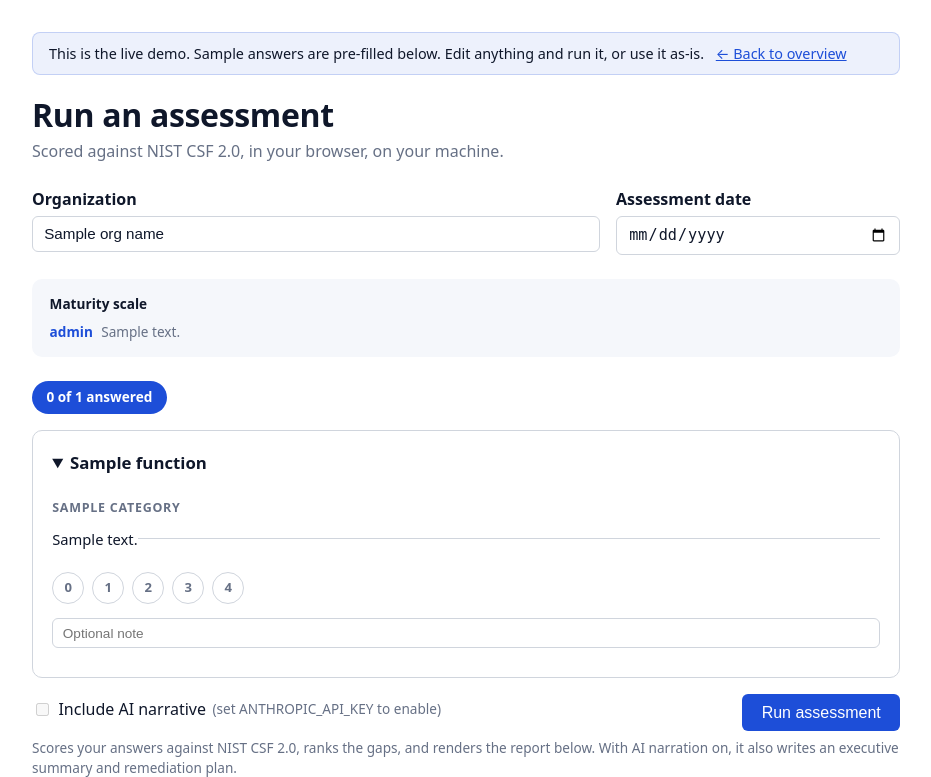
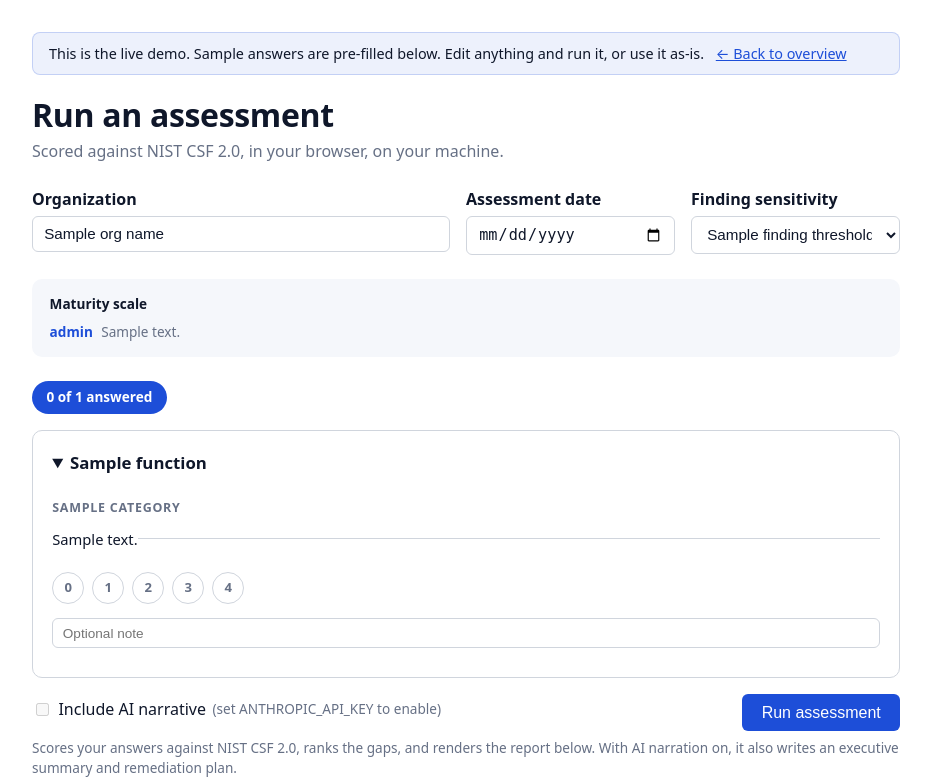
Before and after one commit to Barak-Nisim/risklens, a FastAPI app: template risklens/web/templates/app_form.html in a window 1280 px wide. Shown: the part 75-852 px from the top of the page, without its empty margins (174-1105 px from the left). Run offline with FastAPI, Linux system fonts and the light colour scheme; the template is opened without the code that fills it: most values are stand-ins (such as "Sample title", 1, 10 or a date in 2020).

Commit message:
Expose finding sensitivity (--threshold) as a web form field
Assessment.finding_threshold is now a real field (default preserved so
older answer files and YAML round-trip unaffected -- see loader.py), not
a value passed around separately from the assessment it scores. That
matters because RiskLens re-scores the same assessment repeatedly
(recording or clearing a decision, simulating a fix, exporting to Jira)
from its round-tripped answers_yaml; before this, every one of those
re-scores silently reused DEFAULT_FINDING_THRESHOLD regardless of what
was chosen at submission time.

Web: a "Finding sensitivity" dropdown on the questionnaire (Lenient /
Standard / Strict / Very strict, built from MATURITY_LEVELS via the new
finding_sensitivity_label() so the label can't drift from the labels
shown on each answered question) sits next to org name and date. Every
route that scores an assessment now reads assessment.finding_threshold
instead of hardcoding the default. The report header shows which
sensitivity was used, in both the web report and the CLI's Markdown
output.

CLI: --threshold keeps its full float range. Caught and fixed a real bug
while wiring the report line in: the CLI loaded the assessment, scored it
with --threshold, but the report's "Finding Sensitivity" line read the
threshold still stored on the *loaded* Assessment object -- the file's
value, not --threshold -- so the two could silently disagree. Fixed by
updating the assessment's own field to match what --threshold actually
scored with, and covered by a regression test.

Co-Authored-By: Claude Sonnet 5 <noreply@anthropic.com>
Claude-Session: https://claude.ai/code/session_012X5xHmks8WmprBWLJg3Qhz

```diff
--- a/risklens/cli.py
+++ b/risklens/cli.py
@@ -5,6 +5,7 @@ from __future__ import annotations
 import argparse
 import datetime as dt
 import sys
+from dataclasses import replace
 from pathlib import Path
 
 from risklens.dashboard import build_executive_view
@@ -89,6 +90,11 @@ def _build_parser() -> argparse.ArgumentParser:
 
 def _run_assess(args: argparse.Namespace) -> int:
     assessment = load_assessment(args.answers)
+    # --threshold is authoritative for this run regardless of what the answers
+    # file itself carries, so the assessment stored on the result (and used
+    # for the report's "Finding Sensitivity" line) matches what was actually
+    # scored, not a stale value from the file.
+    assessment = replace(assessment, finding_threshold=args.threshold)
     framework = load_framework(args.framework or assessment.framework_id)
     result = score_assessment(framework, assessment, finding_threshold=args.threshold)
 
--- a/risklens/loader.py
+++ b/risklens/loader.py
@@ -7,7 +7,15 @@ from pathlib import Path
 
 import yaml
 
-from risklens.models import Answer, Assessment, Category, Framework, Function, Question
+from risklens.models import (
+    DEFAULT_FINDING_THRESHOLD,
+    Answer,
+    Assessment,
+    Category,
+    Framework,
+    Function,
+    Question,
+)
 
 BUILTIN_FRAMEWORKS = {"nist_csf"}
 
@@ -80,6 +88,8 @@ def parse_assessment(yaml_text: str) -> Assessment:
         date=raw.get("date", ""),
         framework_id=raw.get("framework", "nist_csf"),
         answers=answers,
+        # older assessment files predate this field
+        finding_threshold=float(raw.get("finding_threshold", DEFAULT_FINDING_THRESHOLD)),
     )
 
 
@@ -96,6 +106,7 @@ def dump_assessment(assessment: Assessment) -> str:
         "org_name": assessment.org_name,
         "date": assessment.date,
         "framework": assessment.framework_id,
+        "finding_threshold": assessment.finding_threshold,
         "answers": answers_raw,
     }
     return yaml.safe_dump(raw, sort_keys=False, allow_unicode=True)
--- a/risklens/report/markdown.py
+++ b/risklens/report/markdown.py
@@ -4,7 +4,7 @@ from __future__ import annotations
 
 from risklens.dashboard import ExecutiveView, enrich_executive_view
 from risklens.models import ScoreResult
-from risklens.scoring import tier_for_score
+from risklens.scoring import finding_sensitivity_label, tier_for_score
 
 
 def render(
@@ -19,7 +19,8 @@ def render(
     lines.append("")
     lines.append(f"**Date:** {a.date or 'n/a'}  ")
     lines.append(f"**Framework:** {result.framework.name}  ")
-    lines.append(f"**Overall Score:** {result.overall_score:.2f} / 4.0 ({result.tier})")
+    lines.append(f"**Overall Score:** {result.overall_score:.2f} / 4.0 ({result.tier})  ")
+    lines.append(f"**Finding Sensitivity:** {finding_sensitivity_label(a.finding_threshold)}")
     lines.append("")
 
     if executive_view is not None:
--- a/risklens/scoring.py
+++ b/risklens/scoring.py
@@ -20,6 +20,8 @@ Scoring model:
 from __future__ import annotations
 
 from risklens.models import (
+    DEFAULT_FINDING_THRESHOLD,
+    MATURITY_LEVELS,
     Answer,
     Assessment,
     CategoryScore,
@@ -31,7 +33,6 @@ from risklens.models import (
 )
 
 MAX_SCORE = 4.0
-DEFAULT_FINDING_THRESHOLD = 2.0
 
 TIER_BOUNDARIES = (
     (0.8, "Initial"),
@@ -47,6 +48,22 @@ def tier_for_score(score: float) -> str:
         if score < boundary:
             return tier
     return "Optimized"
+
+
+# The four presets app_form.html's dropdown offers, each with a plain-English
+# intensity name; the CLI's --threshold accepts any float, so a value outside
+# this set gets a generic "Custom" label rather than a guessed nearest match.
+_SENSITIVITY_NAMES = {1.0: "Lenient", 2.0: "Standard", 3.0: "Strict", 4.0: "Very strict"}
+
+
+def finding_sensitivity_label(threshold: float) -> str:
+    """Human label for a finding_threshold value, e.g. 'Standard (below
+    "Defined")' -- built from MATURITY_LEVELS so it can't drift from the
+    labels shown on each answered question."""
+    name = _SENSITIVITY_NAMES.get(threshold, "Custom")
+    if 0 < threshold <= MAX_SCORE:
+        return f'{name} (below "{MATURITY_LEVELS[int(threshold)]}")'
+    return f"{name} ({threshold:.1f})"
 
 
 def _weighted_average(scored_weights: list[tuple[float, float]]) -> float:
--- a/risklens/web/app.py
+++ b/risklens/web/app.py
@@ -24,7 +24,12 @@ from risklens.loader import dump_assessment, load_assessment, load_framework, pa
 from risklens.models import Answer, Assessment
 from risklens.report.jira_csv import FIELDNAMES as JIRA_FIELDNAMES
 from risklens.report.jira_csv import build_rows as build_jira_rows
-from risklens.scoring import DEFAULT_FINDING_THRESHOLD, score_assessment, tier_for_score
+from risklens.scoring import (
+    DEFAULT_FINDING_THRESHOLD,
+    finding_sensitivity_label,
+    score_assessment,
+    tier_for_score,
+)
 from risklens.simulate import simulate_improvement
 
 WEB_DIR = Path(__file__).parent
@@ -42,12 +47,31 @@ def _sample_prefill() -> dict:
             "org_name": sample.org_name,
             "date": sample.date,
             "answers": sample.answers,
+            "finding_threshold": sample.finding_threshold,
         }
-    return {"org_name": "", "date": "", "answers": {}}
+    return {
+        "org_name": "",
+        "date": "",
+        "answers": {},
+        "finding_threshold": DEFAULT_FINDING_THRESHOLD,
+    }
 
 
 def _ai_available() -> bool:
     return bool(os.environ.get("ANTHROPIC_API_KEY"))
+
+
+def _parse_threshold(raw: str | None) -> float:
+    """Finding sensitivity from the questionnaire form: falls back to the
+    default for a blank or unparsable value, and is clamped to the 0-4
+    maturity scale rather than trusting an out-of-range number through."""
+    if not raw:
+        return DEFAULT_FINDING_THRESHOLD
+    try:
+        value = float(raw)
+    except ValueError:
+        return DEFAULT_FINDING_THRESHOLD
+    return max(0.0, min(4.0, value))
 
 
 @app.get("/", response_class=HTMLResponse)
@@ -77,6 +101,10 @@ def app_form(request: Request):
             "org_name": prefill["org_name"],
             "date": prefill["date"],
             "prefill_answers": prefill["answers"],
+            "finding_threshold": prefill["finding_threshold"],
+            "finding_threshold_options": [
+                (value, finding_sensitivity_label(value)) for value in (1.0, 2.0, 3.0, 4.0)
+            ],
             "ai_available": _ai_available(),
             "error": None,
         },
@@ -101,8 +129,11 @@ async def assess(request: Request):
         date=str(form.get("date") or ""),
         framework_id="nist_csf",
         answers=answers,
+        finding_threshold=_parse_threshold(form.get("finding_threshold")),
     )
-    result = score_assessment(framework, assessment, finding_threshold=DEFAULT_FINDING_THRESHOLD)
+    result = score_assessment(
+        framework, assessment, finding_threshold=assessment.finding_threshold
+    )
     answers_yaml = dump_assessment(assessment)
     history = record_snapshot(result)
 
@@ -122,6 +153,7 @@ async def assess(request: Request):
             "result": result,
             "ai_narrative": ai_narrative,
             "tier_for_score": tier_for_score,
+            "finding_sensitivity_label": finding_sensitivity_label,
             "answers_yaml": answers_yaml,
             "history": history,
             "decisions": decisions,
@@ -136,7 +168,9 @@ def _render_report_with_decisions(request: Request, answers_yaml: str) -> HTMLRe
     no other persistent URL to redirect back to."""
     assessment = parse_assessment(answers_yaml)
     framework = load_framework(assessment.framework_id)
-    result = score_assessment(framework, assessment, finding_threshold=DEFAULT_FINDING_THRESHOLD)
+    result = score_assessment(
+        framework, assessment, finding_threshold=assessment.finding_threshold
+    )
     decisions = load_decisions(assessment.org_name)
 
     return templates.TemplateResponse(
@@ -146,6 +180,7 @@ def _render_report_with_decisions(request: Request, answers_yaml: str) -> HTMLRe
             "result": result,
             "ai_narrative": None,
             "tier_for_score": tier_for_score,
+            "finding_sensitivity_label": finding_sensitivity_label,
             "answers_yaml": answers_yaml,
             "history": [],
             "decisions": decisions,
@@ -190,7 +225,12 @@ async def simulate(request: Request):
 
     assessment = parse_assessment(answers_yaml)
     framework = load_framework(assessment.framework_id)
-    sim = simulate_improvement(framework, assessment, list(question_ids))
+    sim = simulate_improvement(
+        framework,
+        assessment,
+        list(question_ids),
+        finding_threshold=assessment.finding_threshold,
+    )
 
     return templates.TemplateResponse(
         request,
@@ -203,7 +243,9 @@ async def simulate(request: Request):
 def jira_export(answers_yaml: str = Form(...)):
     assessment = parse_assessment(answers_yaml)
     framework = load_framework(assessment.framework_id)
-    result = score_assessment(framework, assessment, finding_threshold=DEFAULT_FINDING_THRESHOLD)
+    result = score_assessment(
+        framework, assessment, finding_threshold=assessment.finding_threshold
+    )
 
     buffer = io.StringIO()
     writer = csv.DictWriter(buffer, fieldnames=JIRA_FIELDNAMES)
--- a/risklens/web/static/style.css
+++ b/risklens/web/static/style.css
@@ -417,13 +417,14 @@ blockquote.card cite { color: var(--muted); font-size: 0.85rem; font-style: norm
 
 .org-fields {
   display: grid;
-  grid-template-columns: 2fr 1fr;
+  grid-template-columns: 2fr 1fr 1fr;
   gap: 1rem;
   margin: 1.5rem 0;
 }
 .org-fields label { margin-bottom: 0.3rem; }
 .org-fields input[type="text"],
-.org-fields input[type="date"] {
+.org-fields input[type="date"],
+.org-fields select {
   width: 100%;
   padding: 0.55rem 0.7rem;
   border: 1px solid var(--border);
--- a/risklens/web/templates/app_form.html
+++ b/risklens/web/templates/app_form.html
@@ -20,6 +20,14 @@
       <div>
         <label for="date">Assessment date</label>
         <input type="date" id="date" name="date" value="{{ date }}">
+      </div>
+      <div>
+        <label for="finding_threshold">Finding sensitivity</label>
+        <select id="finding_threshold" name="finding_threshold">
+          {% for value, label in finding_threshold_options %}
+          <option value="{{ value }}" {{ "selected" if finding_threshold == value }}>{{ label }}</option>
+          {% endfor %}
+        </select>
       </div>
     </div>
 
--- a/risklens/web/templates/report.html
+++ b/risklens/web/templates/report.html
@@ -10,6 +10,7 @@
     <dt>Date</dt><dd>{{ result.assessment.date or "n/a" }}</dd>
     <dt>Framework</dt><dd>{{ result.framework.name }}</dd>
     <dt>Overall score</dt><dd>{{ "%.2f"|format(result.overall_score) }} / 4.0 ({{ result.tier }})</dd>
+    <dt>Finding sensitivity</dt><dd>{{ finding_sensitivity_label(result.assessment.finding_threshold) }}</dd>
   </dl>
 
   {% if executive_view %}
```
Also changed, not shown: docs/enhancements.md (+1 -1 lines), risklens/models.py (+10 -0 lines), tests/test_cli.py (+26 -0 lines), tests/test_loader.py (+22 -1 lines), tests/test_scoring.py (+18 -1 lines), tests/test_web.py (+56 -1 lines).
